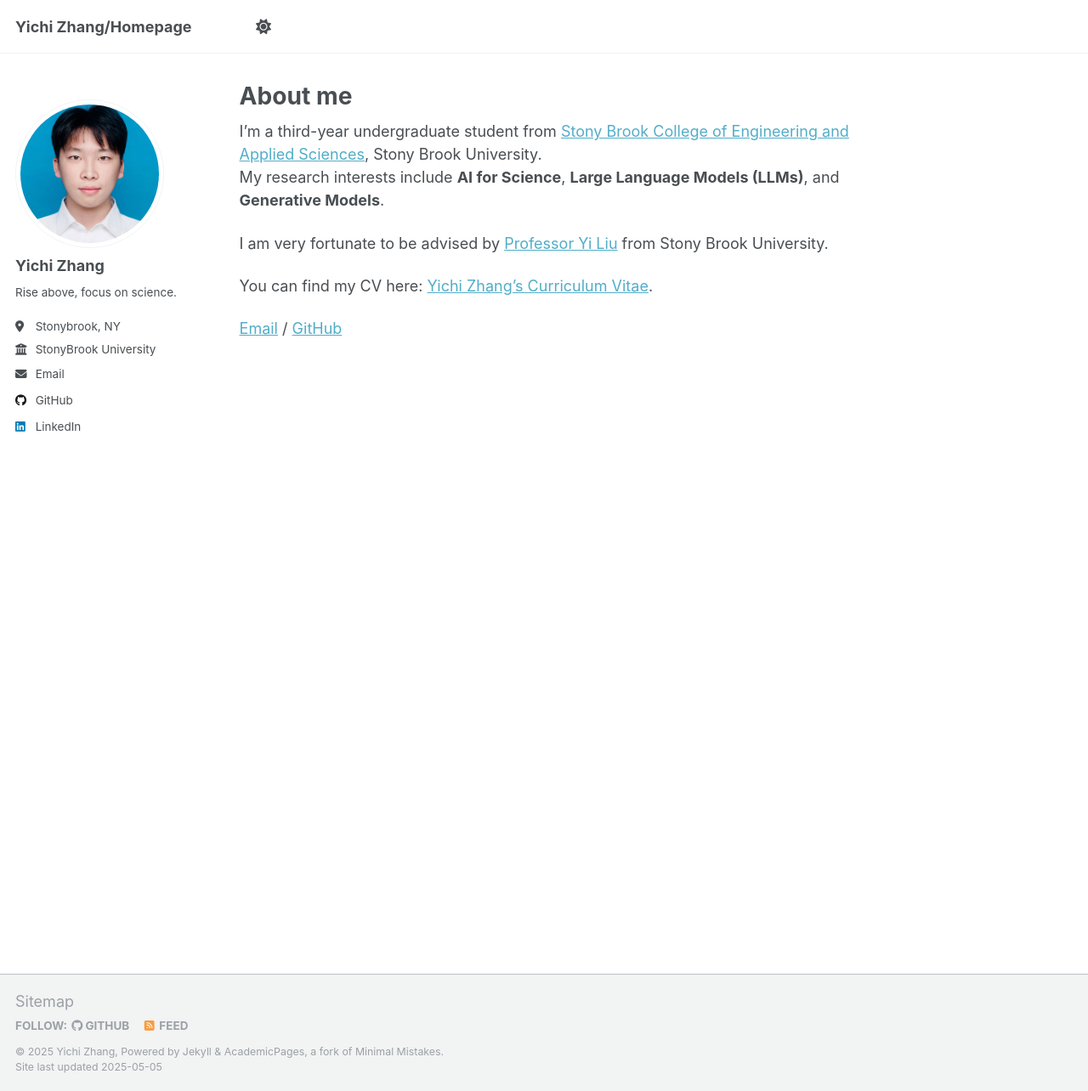
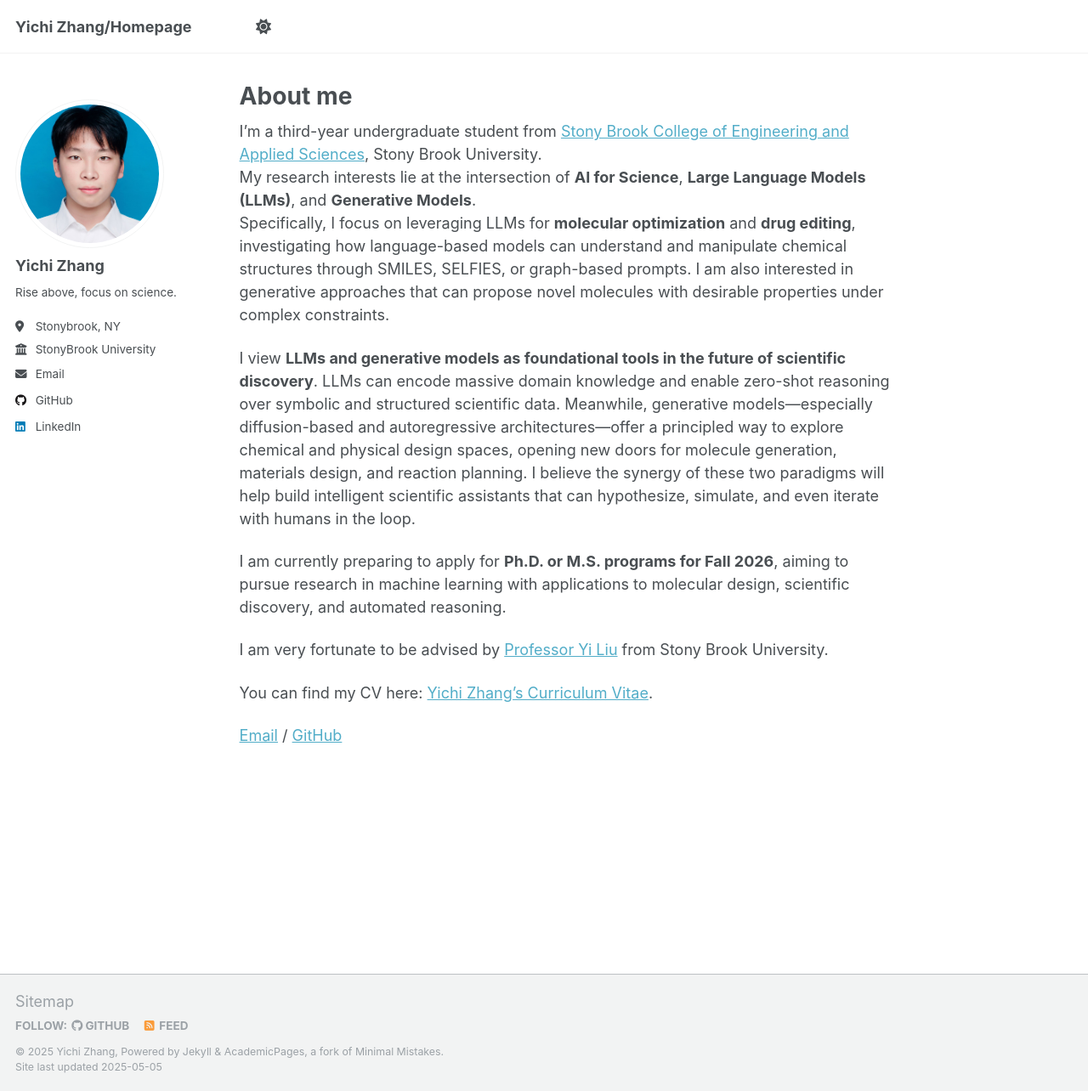
Before and after one commit to YichiXiaoju/YichiZhang.github.io, a Jekyll site: the page built from _pages/about.md, in a window 1280 px wide and 1284 px high. Shown: the whole window at 85% size. Built offline with Jekyll 4.4.1, drawn with Linux system fonts in a browser that asks for light colours.

Commit message:
Update about.md
Signed-off-by: Yichi Zhang <yichi.zhang@stonybrook.edu>

```diff
--- a/_pages/about.md
+++ b/_pages/about.md
@@ -9,7 +9,12 @@ redirect_from:
 ---
 
 I'm a third-year undergraduate student from [Stony Brook College of Engineering and Applied Sciences](https://www.stonybrook.edu/commcms/ceas/), Stony Brook University.
-My research interests include **AI for Science**, **Large Language Models (LLMs)**, and **Generative Models**.
+My research interests lie at the intersection of **AI for Science**, **Large Language Models (LLMs)**, and **Generative Models**.
+Specifically, I focus on leveraging LLMs for **molecular optimization** and **drug editing**, investigating how language-based models can understand and manipulate chemical structures through SMILES, SELFIES, or graph-based prompts. I am also interested in generative approaches that can propose novel molecules with desirable properties under complex constraints.
+
+I view **LLMs and generative models as foundational tools in the future of scientific discovery**. LLMs can encode massive domain knowledge and enable zero-shot reasoning over symbolic and structured scientific data. Meanwhile, generative models—especially diffusion-based and autoregressive architectures—offer a principled way to explore chemical and physical design spaces, opening new doors for molecule generation, materials design, and reaction planning. I believe the synergy of these two paradigms will help build intelligent scientific assistants that can hypothesize, simulate, and even iterate with humans in the loop.
+
+I am currently preparing to apply for **Ph.D. or M.S. programs for Fall 2026**, aiming to pursue research in machine learning with applications to molecular design, scientific discovery, and automated reasoning.
 
 I am very fortunate to be advised by [Professor Yi Liu](https://jacoblau0513.github.io/) from Stony Brook University.
 
```
